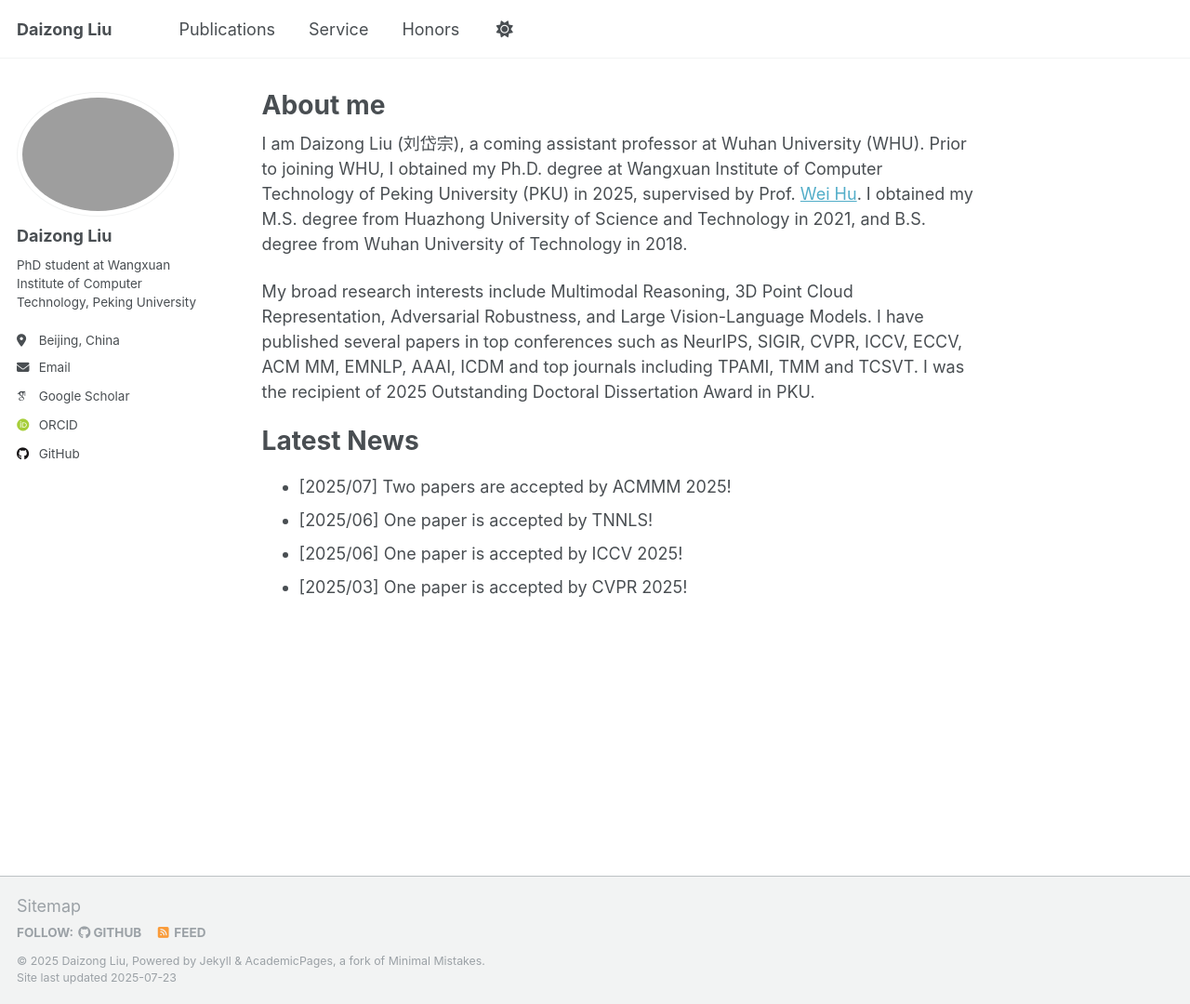
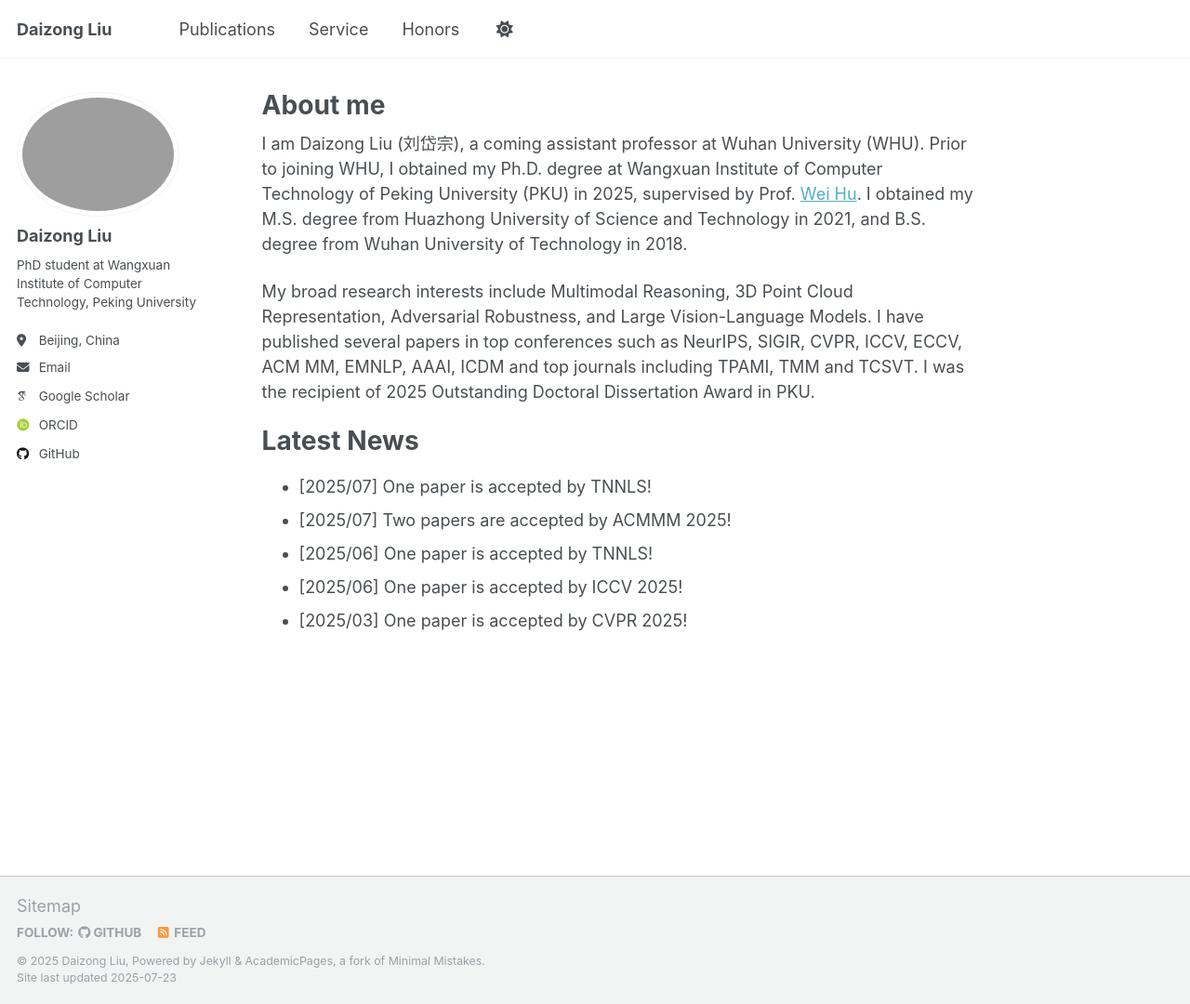
Before and after one commit to liudaizong/liudaizong.github.io, a Jekyll site: the page built from _pages/about.md, in a window 1280 px wide and 1080 px high. Shown: the whole window at 93% size. Built offline with Jekyll 4.4.1, drawn with Linux system fonts in a browser that asks for light colours; some web fonts are replaced.

Commit message:
Update about.md

```diff
--- a/_pages/about.md
+++ b/_pages/about.md
@@ -14,6 +14,7 @@ My broad research interests include Multimodal Reasoning, 3D Point Cloud Represe
 
 Latest News
 ======
+* [2025/07] One paper is accepted by TNNLS!
 * [2025/07] Two papers are accepted by ACMMM 2025!
 * [2025/06] One paper is accepted by TNNLS!
 * [2025/06] One paper is accepted by ICCV 2025!
```
